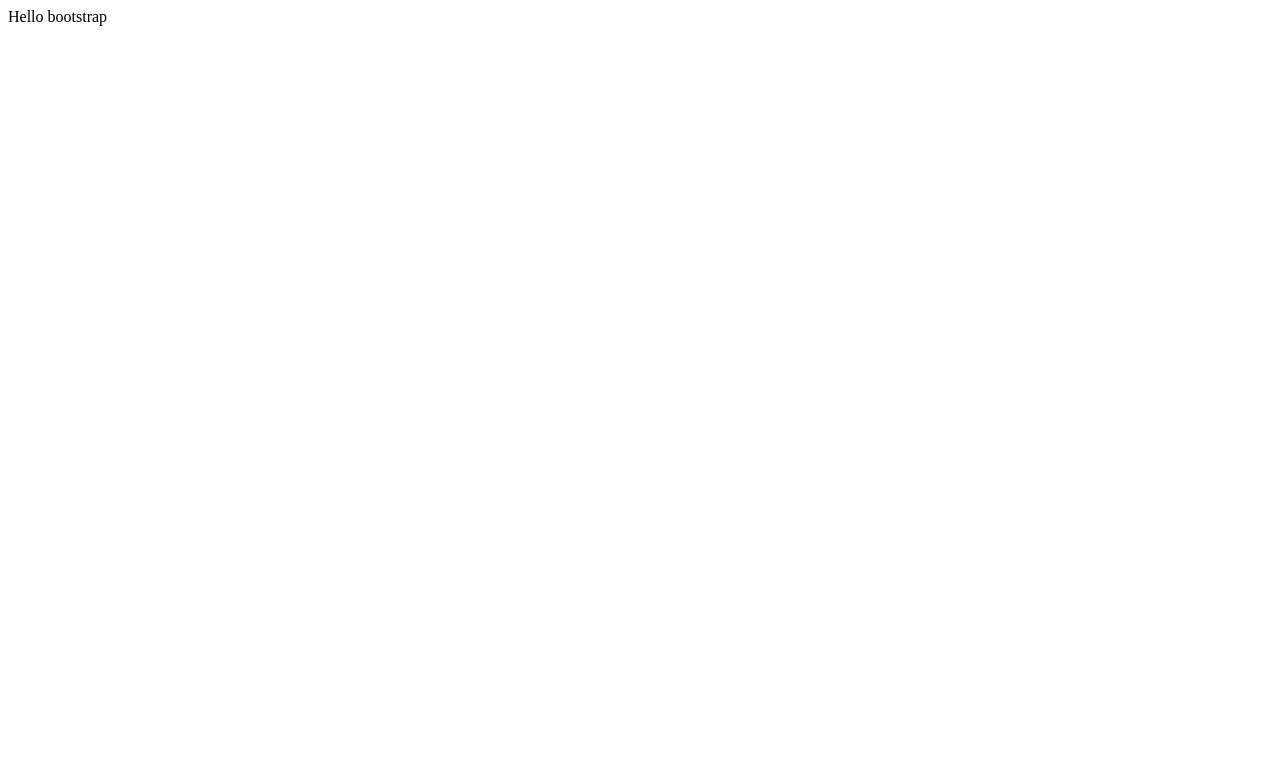
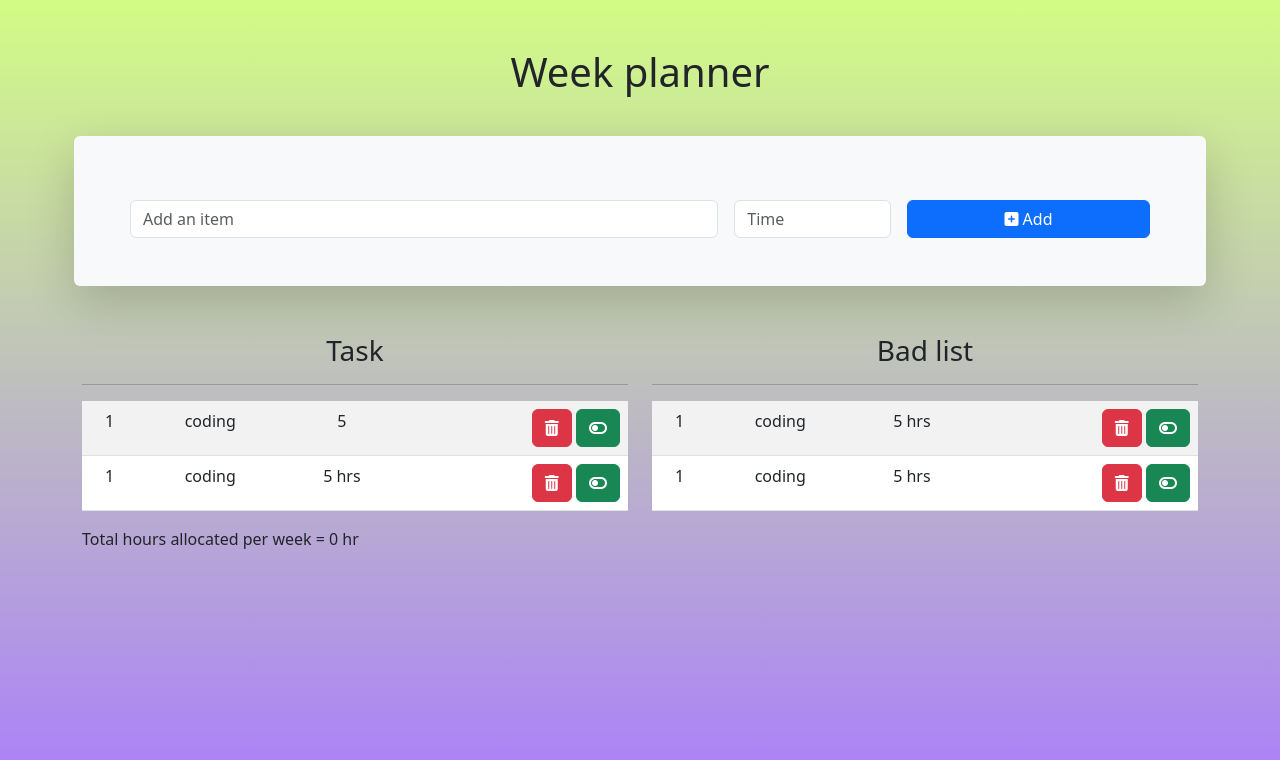
Before and after one commit to preetN/Bootstrap, a plain HTML site: page index.html in a window 1280 px wide. Drawn offline with nearby package versions, Linux system fonts and the light colour scheme.

Commit message:
bootstrap practise

```diff
--- a/index.html
+++ b/index.html
@@ -3,9 +3,127 @@
   <head>
     <meta charset="UTF-8" />
     <meta name="viewport" content="width=device-width, initial-scale=1.0" />
-    <title>DBootstrap</title>
+    <link
+      href="https://cdn.jsdelivr.net/npm/bootstrap@5.3.0/dist/css/bootstrap.min.css"
+      rel="stylesheet"
+      integrity="sha384-9ndCyUaIbzAi2FUVXJi0CjmCapSmO7SnpJef0486qhLnuZ2cdeRhO02iuK6FUUVM"
+      crossorigin="anonymous"
+    />
+    <link
+      rel="stylesheet"
+      href="https://cdnjs.cloudflare.com/ajax/libs/font-awesome/6.4.0/css/all.min.css"
+      integrity="sha512-iecdLmaskl7CVkqkXNQ/ZH/XLlvWZOJyj7Yy7tcenmpD1ypASozpmT/E0iPtmFIB46ZmdtAc9eNBvH0H/ZpiBw=="
+      crossorigin="anonymous"
+      referrerpolicy="no-referrer"
+    />
+    <title>Bootstrap</title>
+    <style>
+      .wrapper {
+        background: linear-gradient(#a4f8077d, #5b07f885);
+        min-height: 100vh;
+      }
+    </style>
   </head>
   <body>
-    Hello bootstrap
+    <div class="wrapper">
+      <div class="container">
+        <div class="row">
+          <div class="col mt-5 text-center"><h1>Week planner</h1></div>
+        </div>
+        <form action="" class="mt-5 mb-5">
+          <div class="row p-5 rounded bg-light shadow-lg g-3">
+            <div class="col">
+              <input
+                type="text"
+                class="form-control"
+                placeholder="Add an item"
+                aria-label="First name"
+              />
+            </div>
+            <div class="col-2">
+              <input
+                type="number"
+                class="form-control"
+                placeholder="Time"
+                aria-label="Last name"
+              />
+            </div>
+            <div class="col-3 d-grid">
+              <button onclick="add_item()" class="btn btn-primary">
+                <i class="fa-solid fa-square-plus"></i> Add
+              </button>
+            </div>
+          </div>
+        </form>
+
+        <div class="row">
+          <div class="col-md-6 text-center">
+            <h3>Task</h3>
+            <hr>
+            <table class="table table-hover table-striped bg-opacity-25">
+              <tbody>
+                <tr>
+                    <td>1</td>
+                    <td>coding</td>
+                    <td>5</td>
+                    <td class="text-end">
+                      <button class="btn btn-danger"><i class="fa-solid fa-trash-can"></i></i>
+                      </button>
+                      <button class="btn btn-success"><i class="fa-solid fa-toggle-off"></i></i>
+                      </button>
+                    </td>
+                </tr>
+                <tr>
+                    <td>1</td>
+                    <td>coding</td>
+                    <td>5 hrs</td>
+                    <td class="text-end">
+                      <button class="btn btn-danger"><i class="fa-solid fa-trash-can"></i></i>
+                      </button>
+                      <button class="btn btn-success"><i class="fa-solid fa-toggle-off"></i></i>
+                      </button>
+                    </td>
+                </tr>
+              </tbody>
+
+
+            </table>
+          </div>
+
+          <div class="col-md-6 text-center">
+            <h3>Bad list</h3>
+            <hr>
+            <table class="table table-hover table-striped bg-opacity-25">
+              <tbody>
+                <tr>
+                  <td>1</td>
+                  <td>coding</td>
+                  <td>5 hrs</td>
+                  <td class="text-end">
+                    <button class="btn btn-danger"><i class="fa-solid fa-trash-can"></i></i>
+                    </button>
+                    <button class="btn btn-success"><i class="fa-solid fa-toggle-off"></i></i>
+                    </button>
+                  </td>
+                </tr>
+                <tr>
+                    <td>1</td>
+                    <td>coding</td>
+                    <td>5 hrs</td>
+                    <td class="text-end">
+                      <button class="btn btn-danger"><i class="fa-solid fa-trash-can"></i></i>
+                      </button>
+                      <button class="btn btn-success"><i class="fa-solid fa-toggle-off"></i></i>
+                      </button>
+                    </td>
+                  </tr>
+              </tbody>
+            </table>
+          </div>
+        </div>
+        <p>Total hours allocated per week = 0 hr</p>
+      </div>
+    </div>
+    <script src="script.js"></script>
   </body>
 </html>
--- /dev/null
+++ b/script.js
@@ -0,0 +1,5 @@
+let item = document.getElementById("add-item");
+
+var add_item = (item) => {
+  document.getElementById("good-item").innerHTML = item;
+};
```
